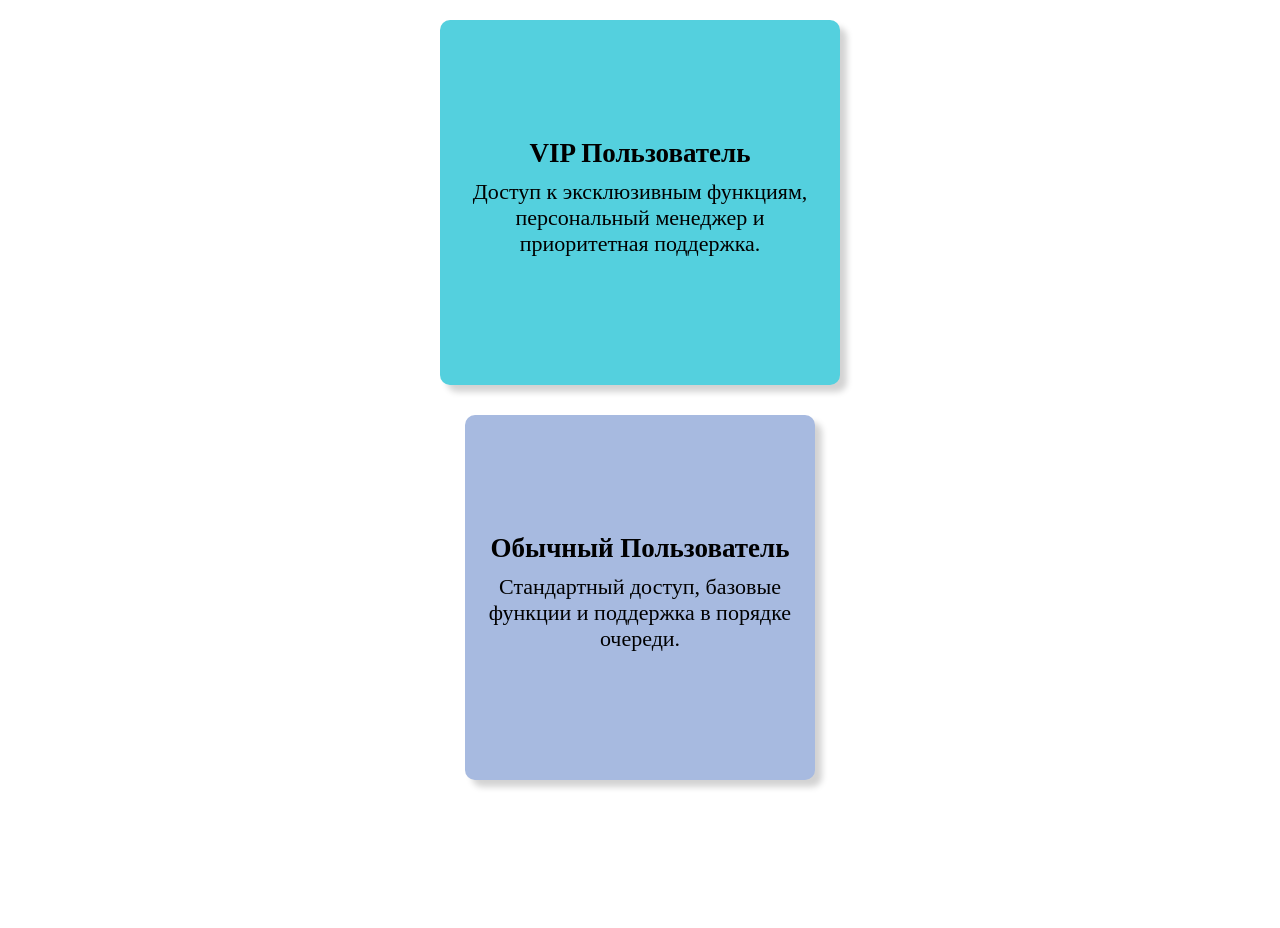
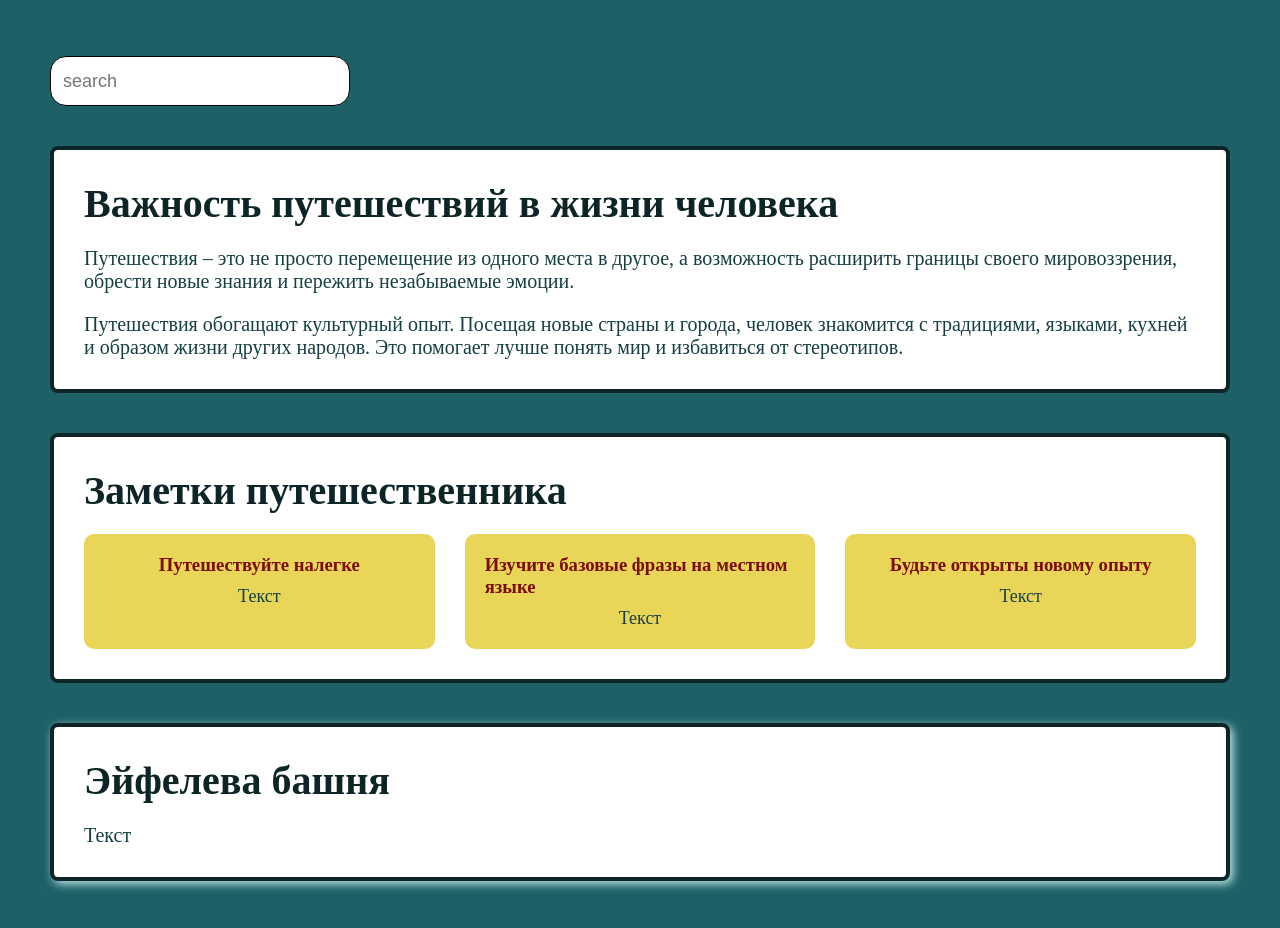
Before and after one commit to Artur-FE/react_ts, a React (Vite) app: page / in a window 1280 px wide. Shown: the top 928 px of the page. Before the commit the page ends 800 px from the top, so only its background shows below. Built offline with nearby package versions, Linux system fonts and the light colour scheme.

Commit message:
lesson10

```diff
--- a/src/App.tsx
+++ b/src/App.tsx
@@ -1,3 +1,5 @@
+import GlobalStyles from "./styles/GlobalStyles"
+
 /* eslint-disable @typescript-eslint/no-unused-vars */
 //Lessons imports
 // import Lesson06 from "./lessons/Lesson06/Lesson06";
@@ -5,13 +7,14 @@
 // import Lesson07 from "./lessons/Lesson07/Lesson07";
 // import Lesson08 from "./lessons/Lesson08/Lesson08"
 // import Lesson09 from "./lessons/Lesson09/Lesson09";
+import Lesson10 from "./lessons/Lesson10/Lesson10"
 
 
 //Homeworks imports
 // import Homework06 from "./homeworks/Homework06";
 // import Homeworks07 from "./homeworks/Homework07/Homework07";
 // import Homework08 from "./homeworks/Homework08/Homework08";
-import Homework09 from "./homeworks/Homework09/Homework09"
+// import Homework09 from "./homeworks/Homework09/Homework09"
 
 
 
@@ -19,6 +22,7 @@
 
   return (
     <>
+    <GlobalStyles />
       {/* <Lesson06/> */}
       {/* <Homework06 /> */}
       {/* <Lesson07/> */}
@@ -26,7 +30,8 @@
       {/* <Lesson08 /> */}
       {/* <Homework08 /> */}
       {/* <Lesson09 /> */}
-      <Homework09 />
+      {/* <Homework09 /> */}
+      <Lesson10 />
     </>
   )
 }
--- a/src/components/Input/Input.tsx
+++ b/src/components/Input/Input.tsx
@@ -1,5 +1,5 @@
 /* eslint-disable @typescript-eslint/no-unused-vars */
-import './styles.css'
+import { InputComponent, InputContainer, Label } from './styles';
 import { InputProps } from './types';
 function Input({
     placeholder,
@@ -8,20 +8,22 @@
     type='text',
     onChange,
     label,
-    id
+    id,
+    search
 } : InputProps) {
     return (
-    <div className='input-container'>
-    <label className='label-input' htmlFor={id}>{label}</label>
-    <input
-    className="input-component"
+    <InputContainer>
+    <Label htmlFor={id}>{label}</Label>
+    <InputComponent
     name={name}
     placeholder={placeholder}
     value={value}
     onChange={onChange}
     type={type}
-    id={id} />
-    </div>
+    id={id}
+    isSearch = {search}
+    />
+    </InputContainer>
     )
 }
 
--- /dev/null
+++ b/src/components/Input/styles.ts
@@ -0,0 +1,25 @@
+import styled from "@emotion/styled";
+
+interface InputComponentStyledProps {
+    isSearch? : boolean;
+}
+
+export const InputContainer = styled.div`
+display: flex;
+flex-direction: column;
+gap: 6px;
+`;
+
+export const InputComponent = styled.input<InputComponentStyledProps>`
+    width: 300px;
+    height: 50px;
+    padding: 12px;
+    outline: none;
+    border: 1px solid black;
+    border-radius: ${({isSearch}) => isSearch? '16px' : '4px'};
+    font-size: 18px;
+`;
+
+export const Label = styled.label`
+font-size: 20px;
+`;
--- a/src/components/Input/types.ts
+++ b/src/components/Input/types.ts
@@ -8,4 +8,5 @@
     onChange?: (event: ChangeEvent<HTMLInputElement>) => void,
     label?: string,
     id?: string
+    search? : boolean
 }
--- a/src/homeworks/Homework09/Homework09.tsx
+++ b/src/homeworks/Homework09/Homework09.tsx
@@ -1,23 +1,49 @@
-import { UserInfoBox, ContainerHW09, UserInfoBoxTitle, UserInfoBoxDescription } from "./styles";
+import { Description, Homework09Container, ProfileCard, Title } from "./styles";
+
 
 function Homework09() {
   return (
-    <ContainerHW09>
-      <UserInfoBox width height bgColor>
-      <UserInfoBoxTitle>VIP Пользователь</UserInfoBoxTitle>
-      <UserInfoBoxDescription>
-      Доступ к эксклюзивным функциям, персональный менеджер и приоритетная поддержка.
-      </UserInfoBoxDescription>
-      </UserInfoBox>
+    <Homework09Container>
+      <ProfileCard vip>
+        <Title>VIP пользователь</Title>
+        <Description>
+          Доступ к эксклюзивным функциям, персональный менеджер и приоритетная
+          поддержка.
+        </Description>
+      </ProfileCard>
 
-      <UserInfoBox>
-      <UserInfoBoxTitle>Обычный Пользователь</UserInfoBoxTitle>
-      <UserInfoBoxDescription>
-      Стандартный доступ, базовые функции и поддержка в порядке очереди.
-      </UserInfoBoxDescription>
-      </UserInfoBox>
-    </ContainerHW09>
+      <ProfileCard>
+        <Title>Обычный Пользователь</Title>
+        <Description>
+          Стандартный доступ, базовые функции и поддержка в порядке очереди.
+        </Description>
+      </ProfileCard>
+    </Homework09Container>
   );
 }
 
 export default Homework09;
+
+// import { UserInfoBox, ContainerHW09, UserInfoBoxTitle, UserInfoBoxDescription } from "./styles";
+
+// function Homework09() {
+//   return (
+//     <ContainerHW09>
+//       <UserInfoBox width height bgColor>
+//       <UserInfoBoxTitle>VIP Пользователь</UserInfoBoxTitle>
+//       <UserInfoBoxDescription>
+//       Доступ к эксклюзивным функциям, персональный менеджер и приоритетная поддержка.
+//       </UserInfoBoxDescription>
+//       </UserInfoBox>
+
+//       <UserInfoBox>
+//       <UserInfoBoxTitle>Обычный Пользователь</UserInfoBoxTitle>
+//       <UserInfoBoxDescription>
+//       Стандартный доступ, базовые функции и поддержка в порядке очереди.
+//       </UserInfoBoxDescription>
+//       </UserInfoBox>
+//     </ContainerHW09>
+//   );
+// }
+
+// export default Homework09;
--- a/src/homeworks/Homework09/styles.ts
+++ b/src/homeworks/Homework09/styles.ts
@@ -1,41 +1,83 @@
 import styled from "@emotion/styled";
 
-interface UserInfoStyledProps {
-    width?: boolean;
-    height?: boolean;
-    bgColor?: boolean;
+interface ProfileCardStyledProps{
+    vip?: boolean
 }
 
-export const ContainerHW09 = styled.div`
-    display: flex;
-    flex-direction: column;
-    justify-content: center;
-    align-items: center;
-    gap: 30px;
-    flex: 1;
-    padding: 20px;
+export const Homework09Container = styled.div`
+display: flex;
+justify-content: center;
+align-items: center;
+gap: 40px;
+flex: 1;
+padding: 60px;
+background-color: rgb(219, 209, 188);
 `;
 
-export const UserInfoBox = styled.div<UserInfoStyledProps>`
+
+export const ProfileCard = styled.div<ProfileCardStyledProps>`
 display: flex;
-flex:1;
+flex-direction: column;
 align-items: center;
 justify-content: center;
-flex-direction: column;
-box-shadow: 7px 7px 6px lightgray;
-border: none;
-border-radius: 10px;
-width: ${({width}) => width? '400px' : '350px'};
-height: ${({height}) => height? '350px' : '300px'};
-background-color: ${({bgColor}) => bgColor? '#54D0DE' : '#A7BAE0'}
+gap: 20px;
+padding: 20px;
+width: ${({vip})=> vip? '650px' : '600px'};
+height: ${({vip})=> vip? '550px' : '500px'};
+background-color: ${({vip})=> vip? 'rgb(25, 23, 96)' : 'rgb(67, 65, 134)'} ;
+color: #fff;
+font-size: 20px;
+border-radius: 6px;
 `;
 
-export const UserInfoBoxTitle = styled.h2`
-font-size: 27px;
+export const Title = styled.h2`
+font-size: 40px;
 `;
 
-export const UserInfoBoxDescription = styled.div`
-font-size: 22px;
-padding: 10px;
-text-align: center;
+export const Description = styled.div`
+display: flex;
 `;
+
+
+
+// import styled from "@emotion/styled";
+
+// interface UserInfoStyledProps {
+//     width?: boolean;
+//     height?: boolean;
+//     bgColor?: boolean;
+// }
+
+// export const ContainerHW09 = styled.div`
+//     display: flex;
+//     flex-direction: column;
+//     justify-content: center;
+//     align-items: center;
+//     gap: 30px;
+//     flex: 1;
+//     padding: 20px;
+// `;
+
+// export const UserInfoBox = styled.div<UserInfoStyledProps>`
+// display: flex;
+// flex:1;
+// align-items: center;
+// justify-content: center;
+// flex-direction: column;
+// box-shadow: 7px 7px 6px lightgray;
+// border: none;
+// border-radius: 10px;
+// width: ${({width}) => width? '400px' : '350px'};
+// height: ${({height}) => height? '350px' : '300px'};
+// background-color: ${({bgColor}) => bgColor? '#54D0DE' : '#A7BAE0'}
+// `;
+
+// export const UserInfoBoxTitle = styled.h2`
+// font-size: 27px;
+// `;
+
+// export const UserInfoBoxDescription = styled.div`
+// font-size: 22px;
+// padding: 10px;
+// text-align: center;
+// `;
--- /dev/null
+++ b/src/lessons/Lesson10/Lesson10.tsx
@@ -0,0 +1,63 @@
+import Input from "../../components/Input/Input";
+import {
+  Lesson10Container,
+  SectionWrapper,
+  SectionTitle,
+  Description,
+  NoteBlock,
+  NoteDescription,
+  NoteTitle,
+  NotesContainer,
+  MainSection,
+} from "./styles";
+
+function Lesson10() {
+  return (
+    <Lesson10Container>
+      <Input name="search" placeholder="search" search/>
+      <SectionWrapper>
+        <SectionTitle>Важность путешествий в жизни человека</SectionTitle>
+        <Description>
+          Путешествия – это не просто перемещение из одного места в другое, а
+          возможность расширить границы своего мировоззрения, обрести новые
+          знания и пережить незабываемые эмоции.
+        </Description>
+        <Description>
+          Путешествия обогащают культурный опыт. Посещая новые страны и города,
+          человек знакомится с традициями, языками, кухней и образом жизни
+          других народов. Это помогает лучше понять мир и избавиться от
+          стереотипов.
+        </Description>
+      </SectionWrapper>
+      <SectionWrapper>
+        <SectionTitle>Заметки путешественника</SectionTitle>
+        <NotesContainer>
+        <NoteBlock>
+            <NoteTitle>Путешествуйте налегке</NoteTitle>
+            <NoteDescription>Текст</NoteDescription>
+        </NoteBlock>
+
+        <NoteBlock>
+            <NoteTitle>Изучите базовые фразы на местном языке</NoteTitle>
+            <NoteDescription>Текст</NoteDescription>
+        </NoteBlock>
+
+        <NoteBlock>
+            <NoteTitle>Будьте открыты новому опыту</NoteTitle>
+            <NoteDescription>Текст</NoteDescription>
+        </NoteBlock>
+        </NotesContainer>
+      </SectionWrapper>
+
+      <MainSection>
+
+      <SectionTitle>Эйфелева башня</SectionTitle>
+        <Description>
+          Текст
+        </Description>
+
+      </MainSection>
+    </Lesson10Container>
+  );
+}
+export default Lesson10;
--- /dev/null
+++ b/src/lessons/Lesson10/styles.ts
@@ -0,0 +1,78 @@
+import styled from "@emotion/styled";
+
+import { css } from "@emotion/react";
+
+const boxBasicStyles = css`
+display: flex;
+flex-direction: column;
+`;
+
+export const Lesson10Container = styled.div`
+${boxBasicStyles};
+/* display: flex;
+flex-direction: column; */
+gap: 40px;
+flex: 1;
+padding: 50px;
+background-color: rgb(29, 96, 101);
+`;
+
+export const SectionWrapper = styled.section`
+${boxBasicStyles};
+gap: 20px;
+padding: 30px;
+background-color: #fff;
+border: 4px solid rgb(13, 37, 39);
+border-radius: 8px;
+`;
+
+export const SectionTitle = styled.div`
+font-size: 40px;
+color: rgb(13, 37, 39);
+font-weight: bold;
+`;
+
+export const Description = styled.p`
+font-size: 20px;
+color: rgb(22, 63, 67)
+`;
+
+export const NotesContainer = styled.div`
+${boxBasicStyles};
+flex-direction: row;
+justify-content: center;
+gap: 30px;
+`;
+
+export const NoteBlock = styled.div`
+${boxBasicStyles};
+align-items: center;
+gap: 10px;
+min-width: 200px;
+flex: 1;
+padding: 20px;
+background-color: rgb(233, 213, 87);
+border-radius: 10px;
+`;
+
+export const NoteTitle = styled.h3`
+color: rgb(123, 13, 13);
+`;
+
+export const NoteDescription = styled.p`
+font-size: 18px;
+color: rgb(22, 63, 67)
+`;
+
+//Расширение компонентов (наследование)
+
+export const MainSection = styled(SectionWrapper)`
+box-shadow: 3px 3px 10px rgb(192, 233, 237);
+color: rgb(72, 18, 76);
+
+//добавление псевдокласса
+
+&:hover {
+    background-color: rgb(192, 219, 217);;
+}
+`;
--- a/src/main.tsx
+++ b/src/main.tsx
@@ -1,6 +1,5 @@
 // import { StrictMode } from 'react'
 import { createRoot } from 'react-dom/client'
-import './index.css'
 import App from './App.tsx'
 
 createRoot(document.getElementById('root')!).render(
--- a/src/index.css
+++ b/src/styles/GlobalStyles.tsx
@@ -1,3 +1,6 @@
+import { Global, css } from "@emotion/react";
+
+const globalStyles = css`
 * {
   box-sizing: border-box;
 }
@@ -24,3 +27,11 @@
   display: flex;
   min-height: 100%;
 }
+
+`;
+
+function GlobalStyles () {
+    return <Global styles={globalStyles}/>
+}
+
+export default GlobalStyles;
```
Also changed, not shown: src/components/Input/styles.css (deleted, +0 -20 lines).
